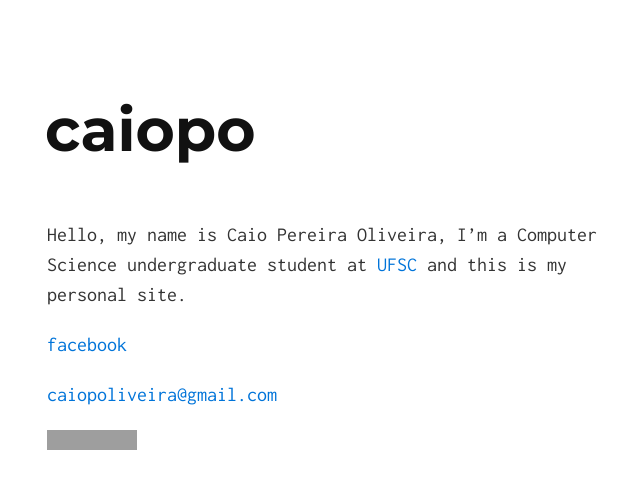
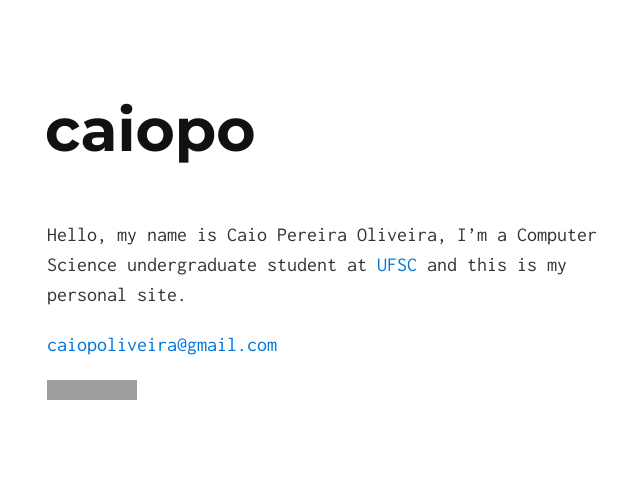
Before and after one commit to caiopo/caiopo.github.io, a Jekyll site: the page built from index.md, in a window 1280 px wide. Shown: the top 489 px of the page, without its empty margins (293-933 px from the left). Built offline with Jekyll 4.4.1, drawn with Linux system fonts in a browser that asks for light colours; grey boxes are pictures that could not be loaded.

Commit message:
Update index.md

```diff
--- a/index.md
+++ b/index.md
@@ -4,7 +4,7 @@ layout: default
 
 Hello, my name is Caio Pereira Oliveira, I'm a Computer Science undergraduate student at [UFSC](http://ufsc.br) and this is my personal site.
 
-[facebook](https://www.facebook.com/caiopo)
+<!-- [facebook](https://www.facebook.com/caiopo) -->
 
 [caiopoliveira@gmail.com](mailto:caiopoliveira@gmail.com)
 
```
